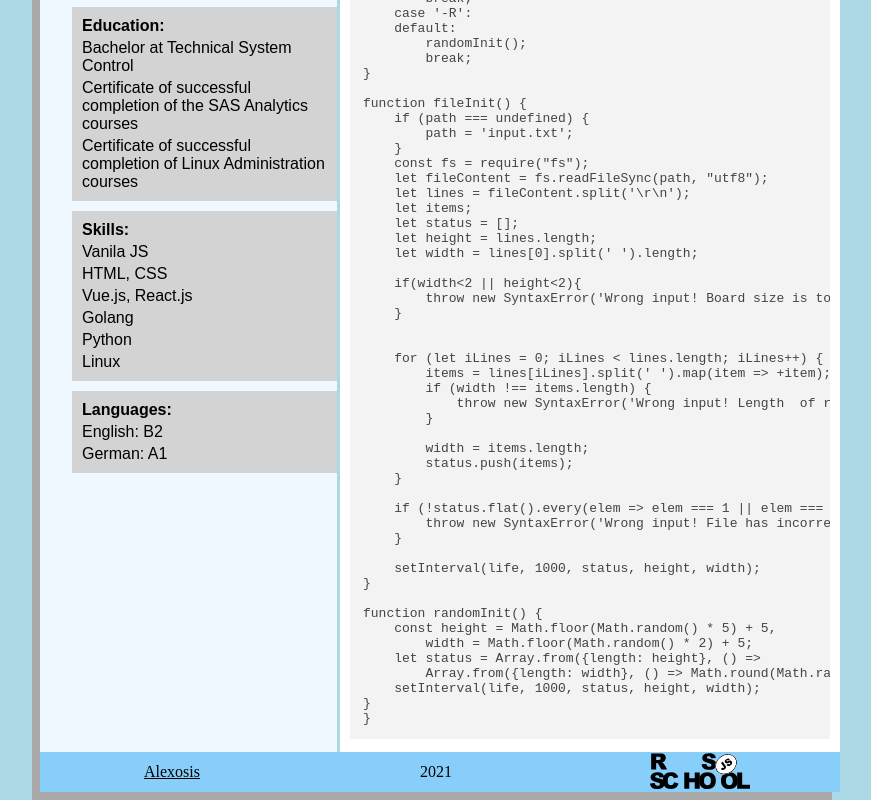
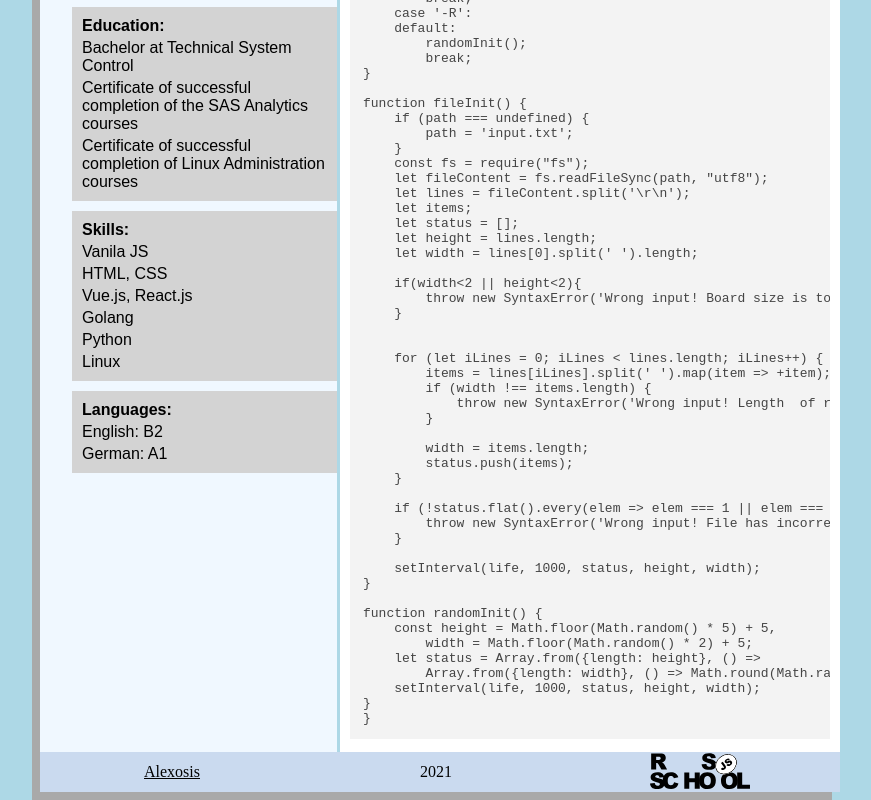
Before and after one commit to Alexosis/rsschool-cv, a plain HTML site: page index.html in a window 1280 px wide. Shown: the part 557-1357 px from the top of the page, without its empty margins (200-1071 px from the left). Drawn offline with nearby package versions, Linux system fonts and the light colour scheme.

Commit message:
feat: changed footer color

```diff
--- a/index.css
+++ b/index.css
@@ -75,7 +75,7 @@ section {
 }
 
 footer {
-    background-color: lightskyblue;
+    background-color: #cadaef;
     display: flex;
     align-items: center;
 }
```
